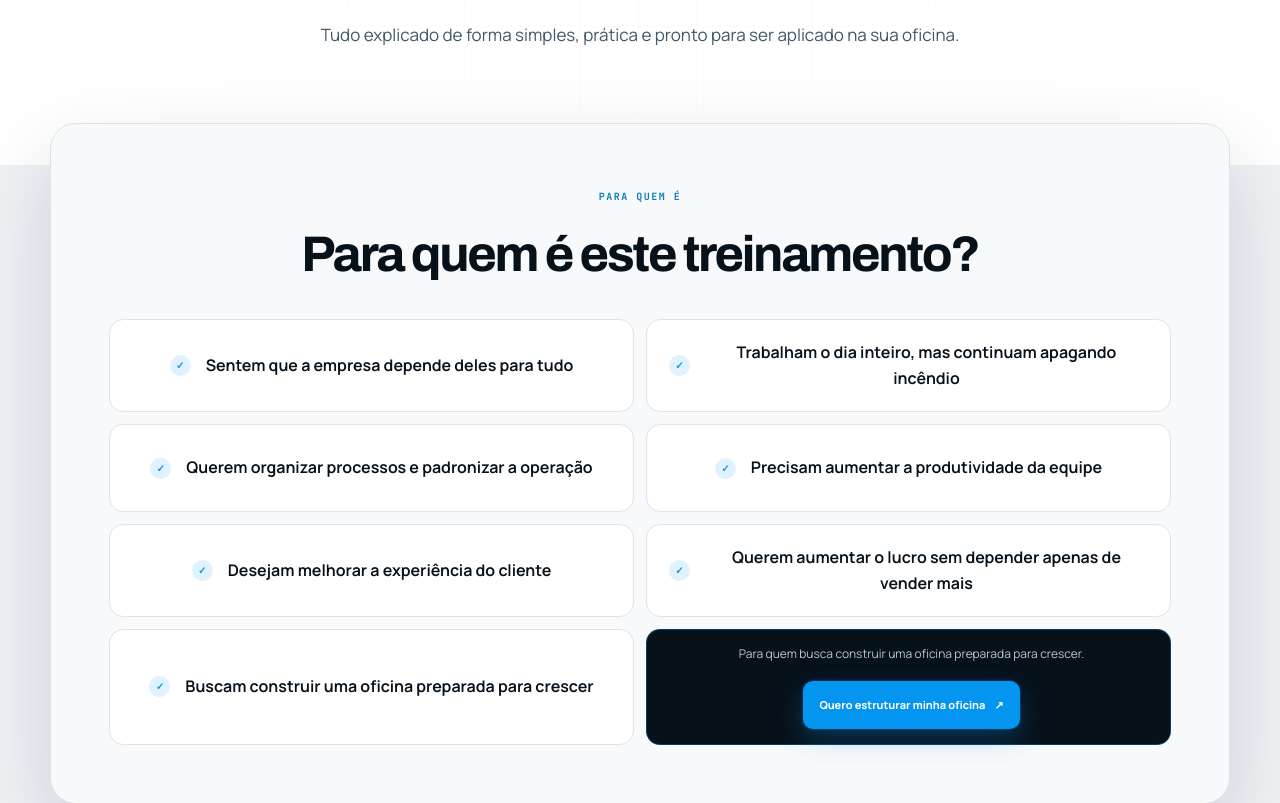
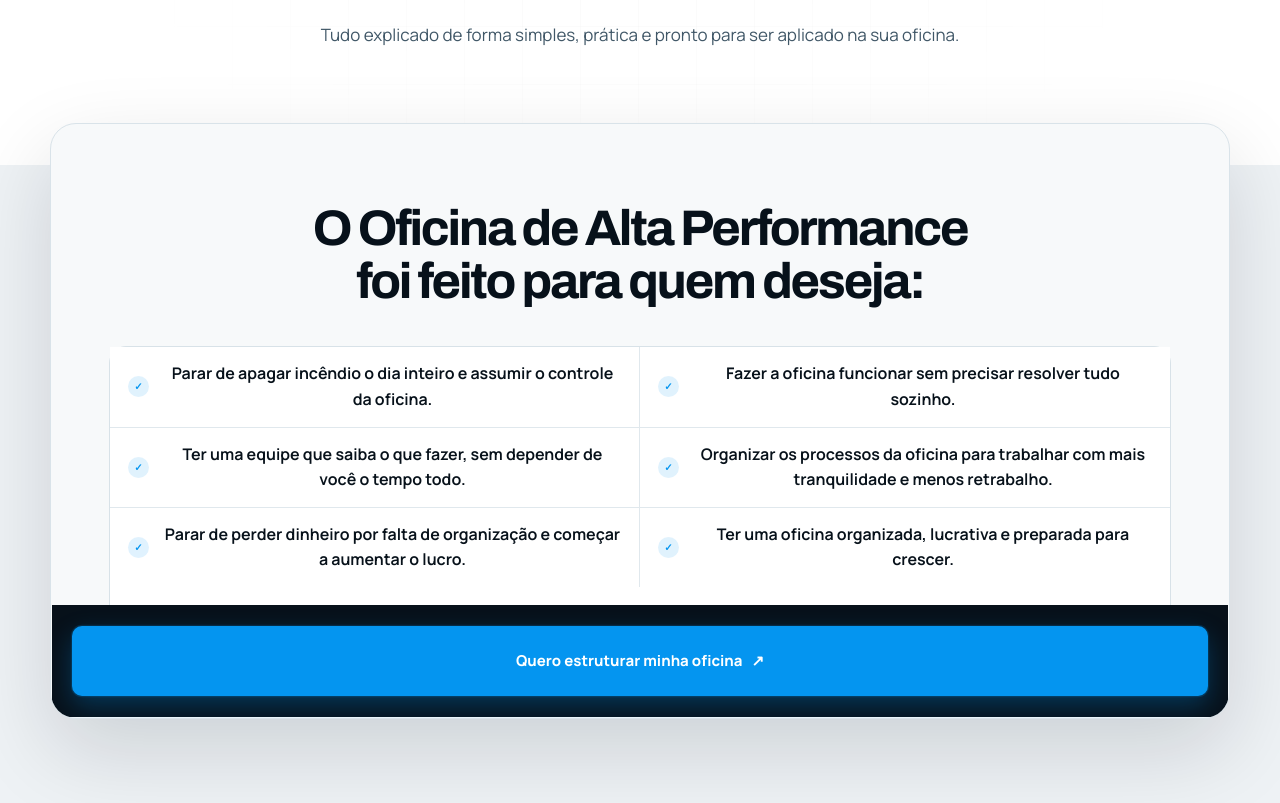
Before and after one commit to cezarhlima1/diegomensor, a Next.js app: page /oficinadealtaperformance in a window 1280 px wide. Shown: the part 1767-2570 px from the top of the page. Built offline with nearby package versions, Linux system fonts and the light colour scheme.

Commit message:
reorganiza publico e amplia rodape de acao

```diff
--- a/components/oficina-alta-performance/OficinaAltaPerformance.tsx
+++ b/components/oficina-alta-performance/OficinaAltaPerformance.tsx
@@ -152,21 +152,18 @@ export default function OficinaAltaPerformance() {
       <section className={`${styles.lightSection} ${styles.audienceSection}`}>
         <div className={styles.shell}>
           <div className={`${styles.sectionIntro} ${styles.reveal}`}>
-            <span className={styles.index}>Para quem é</span>
-            <h2>Para quem é este treinamento?</h2>
+            <h2>O Oficina de Alta Performance foi feito para quem deseja:</h2>
           </div>
           <div className={styles.audienceGrid}>
             {[
-              "Sentem que a empresa depende deles para tudo",
-              "Trabalham o dia inteiro, mas continuam apagando incêndio",
-              "Querem organizar processos e padronizar a operação",
-              "Precisam aumentar a produtividade da equipe",
-              "Desejam melhorar a experiência do cliente",
-              "Querem aumentar o lucro sem depender apenas de vender mais",
-              "Buscam construir uma oficina preparada para crescer",
+              "Parar de apagar incêndio o dia inteiro e assumir o controle da oficina.",
+              "Fazer a oficina funcionar sem precisar resolver tudo sozinho.",
+              "Ter uma equipe que saiba o que fazer, sem depender de você o tempo todo.",
+              "Organizar os processos da oficina para trabalhar com mais tranquilidade e menos retrabalho.",
+              "Parar de perder dinheiro por falta de organização e começar a aumentar o lucro.",
+              "Ter uma oficina organizada, lucrativa e preparada para crescer.",
             ].map((item) => <div className={`${styles.audienceItem} ${styles.reveal}`} key={item}><Check /><span>{item}</span></div>)}
             <div className={`${styles.audienceCta} ${styles.reveal}`}>
-              <p>Para quem busca construir uma oficina preparada para crescer.</p>
               <a href="#investimento">Quero estruturar minha oficina <Arrow /></a>
             </div>
           </div>
--- a/components/oficina-alta-performance/oficina.module.css
+++ b/components/oficina-alta-performance/oficina.module.css
@@ -799,3 +799,20 @@
 .heroCopy>p{margin-inline:auto}
 .heroActions,.quickProof{margin-inline:auto}
 .heroCopy .eyebrow{justify-content:center}
+
+/* Público em leitura contínua e CTA como rodapé integral do painel. */
+.audienceSection .shell{overflow:hidden}
+.audienceSection .sectionIntro h2{max-width:850px;margin-inline:auto}
+.audienceSection .audienceGrid{gap:0;border:1px solid #d8e2e8;border-radius:17px;background:#fff;overflow:visible}
+.audienceSection .audienceItem,.audienceSection .audienceItem:nth-child(odd),.audienceSection .audienceItem:nth-last-child(-n+2){min-height:72px;padding:14px 18px;border:0;border-bottom:1px solid #e0e8ed;border-radius:0;background:#fff}
+.audienceSection .audienceItem:nth-child(odd){border-right:1px solid #e0e8ed}
+.audienceSection .audienceItem:nth-child(5),.audienceSection .audienceItem:nth-child(6){border-bottom:0}
+.audienceSection .audienceCta{grid-column:1/-1;width:calc(100% + 116px);min-height:112px;margin:18px 0 -58px -58px;padding:20px;border:0;border-radius:0;background:#07111a}
+.audienceSection .audienceCta a{width:100%;min-height:70px;font-size:15px}
+@media(max-width:700px){
+  .audienceSection .audienceItem,.audienceSection .audienceItem:nth-child(odd),.audienceSection .audienceItem:nth-last-child(-n+2){min-height:64px;padding:13px 14px;border-right:0;border-bottom:1px solid #e0e8ed}
+  .audienceSection .audienceItem:nth-child(5){border-bottom:1px solid #e0e8ed}
+  .audienceSection .audienceItem:nth-child(6){border-bottom:0}
+  .audienceSection .audienceCta{width:calc(100% + 36px);min-height:100px;margin:14px 0 -34px -18px;padding:15px}
+  .audienceSection .audienceCta a{min-height:66px;font-size:14px}
+}
```
